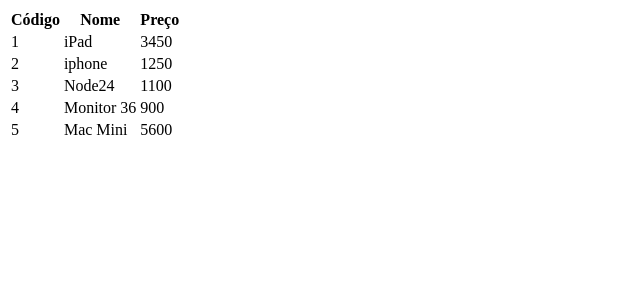
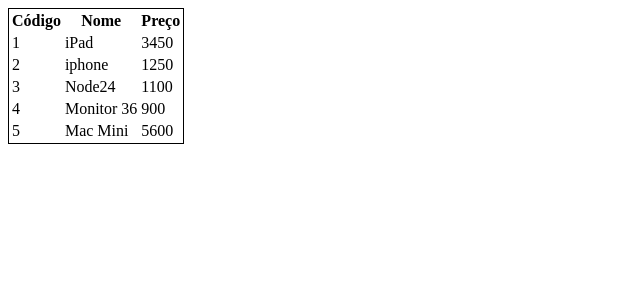
Before and after one commit to rodolphoreis/next, a Next.js app: page /render/repeticao in a window 1280 px wide. Shown: the top 300 px of the page, without its empty margins (0-640 px from the left). Built offline with nearby package versions, Linux system fonts and the light colour scheme.

Commit message:
feat: add border

```diff
--- a/src/pages/render/repeticao.jsx
+++ b/src/pages/render/repeticao.jsx
@@ -15,7 +15,7 @@ const repeticao = () => {
 
   return (
     <div>
-      <table>
+      <table style={{ border: "1px solid black" }}>
         <thead>
           <tr>
             <th>Código</th>
```
